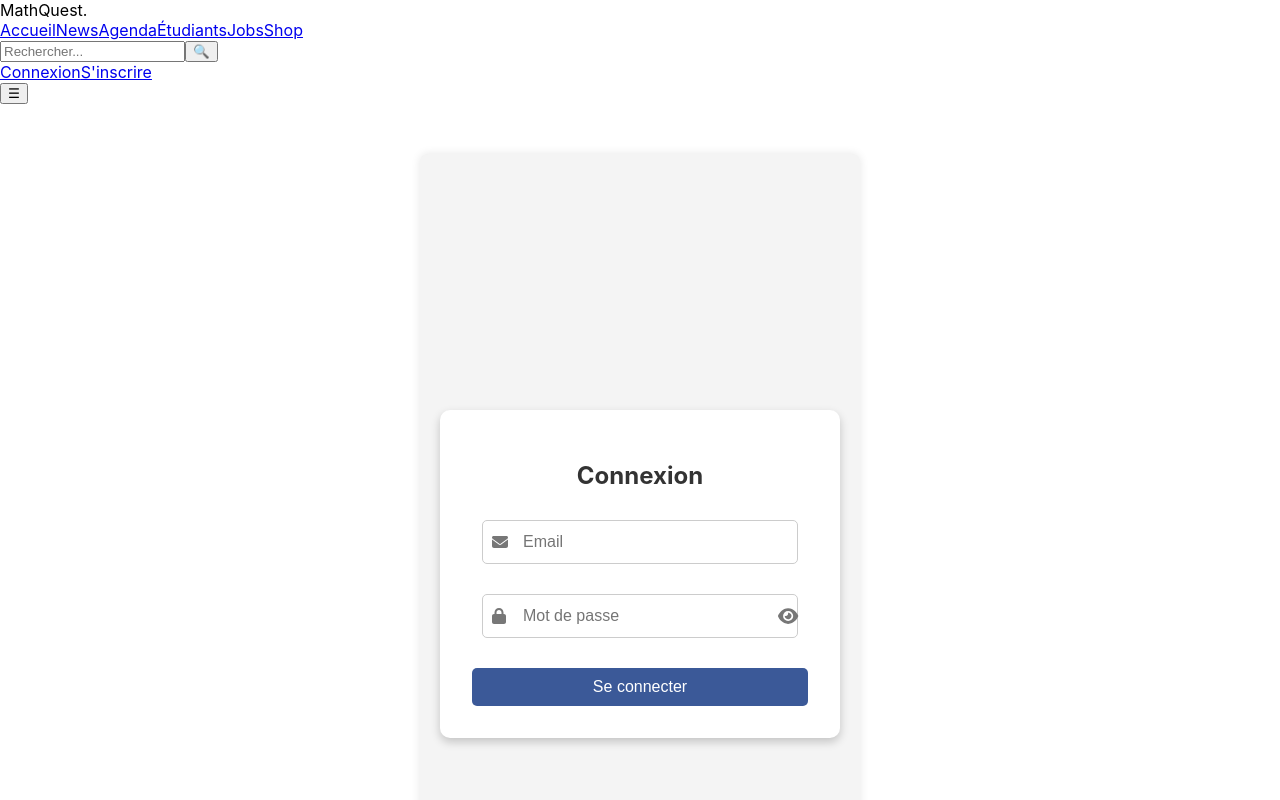
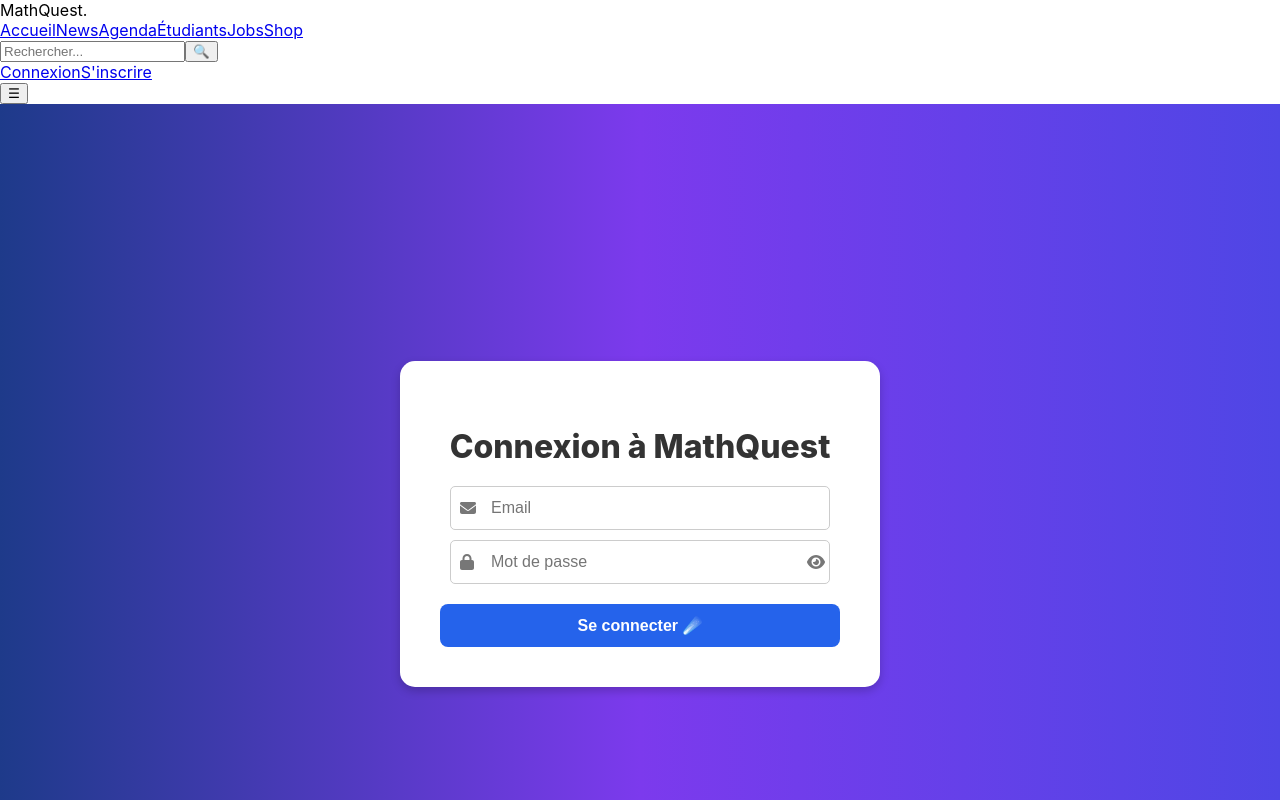
Before and after one commit to amineBelkessa/Mathquest, a React (Create React App) app in the folder frontend/: page /login in a window 1280 px wide. Shown: the top 800 px of the page. Built offline with nearby package versions, Linux system fonts and the light colour scheme.

Commit message:
Modification du Css de login et du bouton connexion dans le header

```diff
--- a/frontend/src/assets/styles/Login.css
+++ b/frontend/src/assets/styles/Login.css
@@ -1,68 +1,97 @@
+/* Icône pour afficher/masquer le mot de passe */
+.input-container .toggle-password {
+    position: absolute;
+    right: 12px; /* Ajusté pour mieux centrer dans l'input */
+    top: 50%;
+    transform: translateY(-50%);
+    cursor: pointer;
+    color: #777;
+    font-size: 16px;
+    padding: 5px; /* Ajout pour éviter qu'il touche les bords */
+}
+
+.input-container {
+    position: relative;
+    margin: 15px 0;
+}
+
+/* Ajustement du padding des inputs pour laisser de la place à l'œil */
+.input-container input {
+    width: 100%;
+    padding: 12px 40px 12px 40px; /* Ajout d'espace à droite pour l'icône */
+    border: 1px solid #ccc;
+    border-radius: 8px;
+    font-size: 16px;
+    box-sizing: border-box;
+}
+
 /* Conteneur principal */
 .login-container {
     display: flex;
     justify-content: center;
     align-items: center;
     height: 100vh;
-    background: linear-gradient(135deg, #74ebd5, #acb6e5);
+    background: linear-gradient(to right, #1e3a8a, #7c3aed, #4f46e5); /* Même fond que Register */
     padding: 20px;
+
 }
 
 /* Boîte du formulaire */
 .login-box {
     background: white;
-    padding: 2rem;
-    border-radius: 10px;
+    padding: 2.5rem;
+    border-radius: 15px;
     box-shadow: 0px 4px 10px rgba(0, 0, 0, 0.2);
     width: 100%;
-    max-width: 350px;
+    max-width: 400px; /* Harmonisé avec Register.css */
     text-align: center;
 }
 
 /* Titre */
 .login-box h2 {
+    font-size: 2rem;
+    font-weight: 800;
+    color: #333; /* Même couleur que Register */
     margin-bottom: 20px;
-    color: #333;
 }
 
 /* Conteneur des champs */
 .input-container {
     position: relative;
-    margin: 10px 0;
+    margin: 15px 0;
 }
 
 /* Champs input avec icône */
 .input-container input {
     width: 100%;
-    padding: 12px 40px 12px 40px; /* ✅ Ajout d'espace pour l'icône droite */
+    padding: 12px 10px 12px 40px;
     border: 1px solid #ccc;
-    border-radius: 5px;
+    border-radius: 8px;
     font-size: 16px;
     box-sizing: border-box;
 }
 
-/* Icône de gauche (email, verrou) */
+/* Icônes */
 .input-container .icon {
     position: absolute;
-    left: 12px;
+    left: 15px;
     top: 50%;
     transform: translateY(-50%);
     color: #777;
 }
 
-/* Icône afficher/masquer le mot de passe (à droite) */
+/* Icône pour afficher/masquer le mot de passe */
 .input-container .toggle-password {
     position: absolute;
-    right: 12px; /* ✅ Placé à droite */
+    right: 15px;
     top: 50%;
     transform: translateY(-50%);
     cursor: pointer;
-    color: #555;
-    font-size: 18px;
+    color: #777;
 }
 
 .input-container .toggle-password:hover {
-    color: #007bff;
+    color: #4f46e5;
 }
 
 /* Bouton */
@@ -70,24 +99,25 @@
     width: 100%;
     padding: 12px;
     margin-top: 10px;
-    background-color: #007bff;
+    background-color: #2563eb; /* Même bleu que Register */
     color: white;
     border: none;
-    border-radius: 5px;
+    border-radius: 8px;
     font-size: 16px;
+    font-weight: bold;
     cursor: pointer;
     transition: 0.3s;
 }
 
 .login-box button:hover {
-    background-color: #0056b3;
+    background-color: #1e40af;
 }
 
 /* Adaptation pour petits écrans */
 @media (max-width: 400px) {
     .login-box {
         width: 90%;
-        padding: 1.5rem;
+        padding: 2rem;
     }
 }
 
@@ -102,37 +132,3 @@
     border-radius: 5px;
     border: 1px solid red;
 }
-.login-container {
-    max-width: 400px;
-    margin: 50px auto;
-    padding: 20px;
-    background: #f4f4f4;
-    border-radius: 8px;
-    box-shadow: 0 0 10px rgba(0, 0, 0, 0.1);
-}
-
-.login-container h2 {
-    text-align: center;
-    margin-bottom: 20px;
-}
-
-.login-container input {
-    width: 100%;
-    padding: 10px;
-    margin: 10px 0;
-    border: 1px solid #ccc;
-    border-radius: 5px;
-}
-
-.login-container button {
-    width: 100%;
-    padding: 10px;
-    background: #3b5998;
-    color: white;
-    border: none;
-    cursor: pointer;
-}
-
-.login-container button:hover {
-    background: #2a4887;
-}
--- a/frontend/src/components/Auth/Login.tsx
+++ b/frontend/src/components/Auth/Login.tsx
@@ -1,7 +1,6 @@
 import { useState } from "react";
 // @ts-ignore
 import { login } from "../../services/auth.service.ts";
-import { useNavigate } from "react-router-dom";
 import { FontAwesomeIcon } from "@fortawesome/react-fontawesome";
 import { faEnvelope, faLock, faEye, faEyeSlash } from "@fortawesome/free-solid-svg-icons";
 import "../../assets/styles/Login.css";
@@ -13,7 +12,7 @@
     const [error, setError] = useState<string>("");
     const [loading, setLoading] = useState<boolean>(false);
     const [showPassword, setShowPassword] = useState<boolean>(false);
-    const navigate = useNavigate();
+
 
     const handleSubmit = async (e: React.FormEvent<HTMLFormElement>) => { // ✅ Correction ici
         e.preventDefault();
@@ -34,7 +33,7 @@
     return (
         <div className="login-container">
             <div className="login-box">
-                <h2>Connexion </h2>
+                <h2>Connexion à MathQuest </h2>
                 {error && <p className="error-message">{error}</p>}
 
                 <form onSubmit={handleSubmit}>
@@ -68,7 +67,7 @@
                     </div>
 
                     <button type="submit" disabled={loading}>
-                        {loading ? "Connexion..." : "Se connecter"}
+                        {loading ? "Connexion..." : "Se connecter ☄️"}
                     </button>
                 </form>
             </div>
--- a/frontend/src/components/Layout/Header.tsx
+++ b/frontend/src/components/Layout/Header.tsx
@@ -34,7 +34,7 @@
 
                 {/* BOUTONS LOGIN / REGISTER */}
                 <div className="hidden md:flex space-x-4">
-                    <Link to="/login" className="text-blue-500 font-medium">Connexion</Link>
+                    <Link to="/login" className="bg-blue-500 text-white px-4 py-2 rounded-full hover:bg-blue-600 transition ">Connexion</Link>
                     <Link to="/register" className="bg-blue-500 text-white px-4 py-2 rounded-full hover:bg-blue-600 transition">
                         S'inscrire
                     </Link>
```
